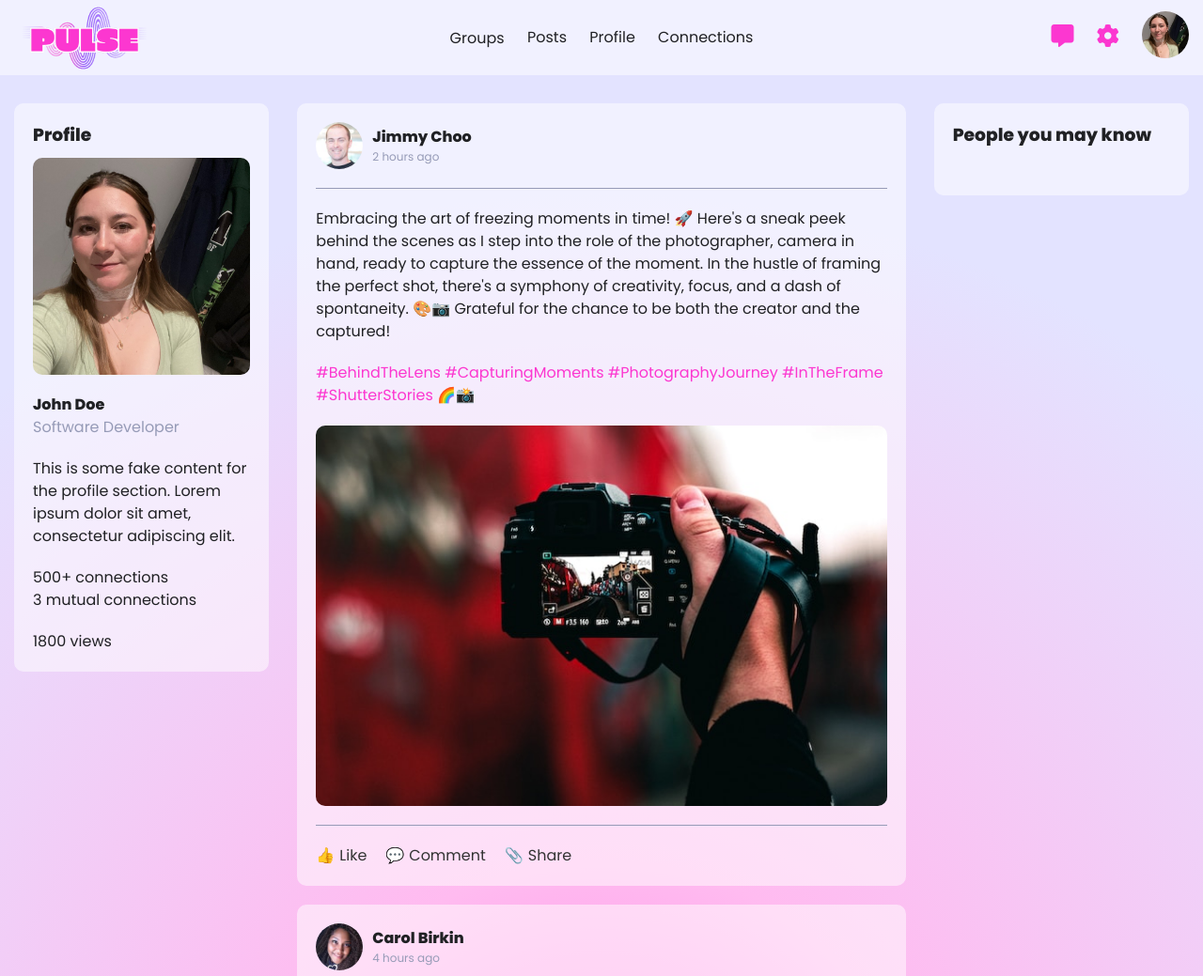
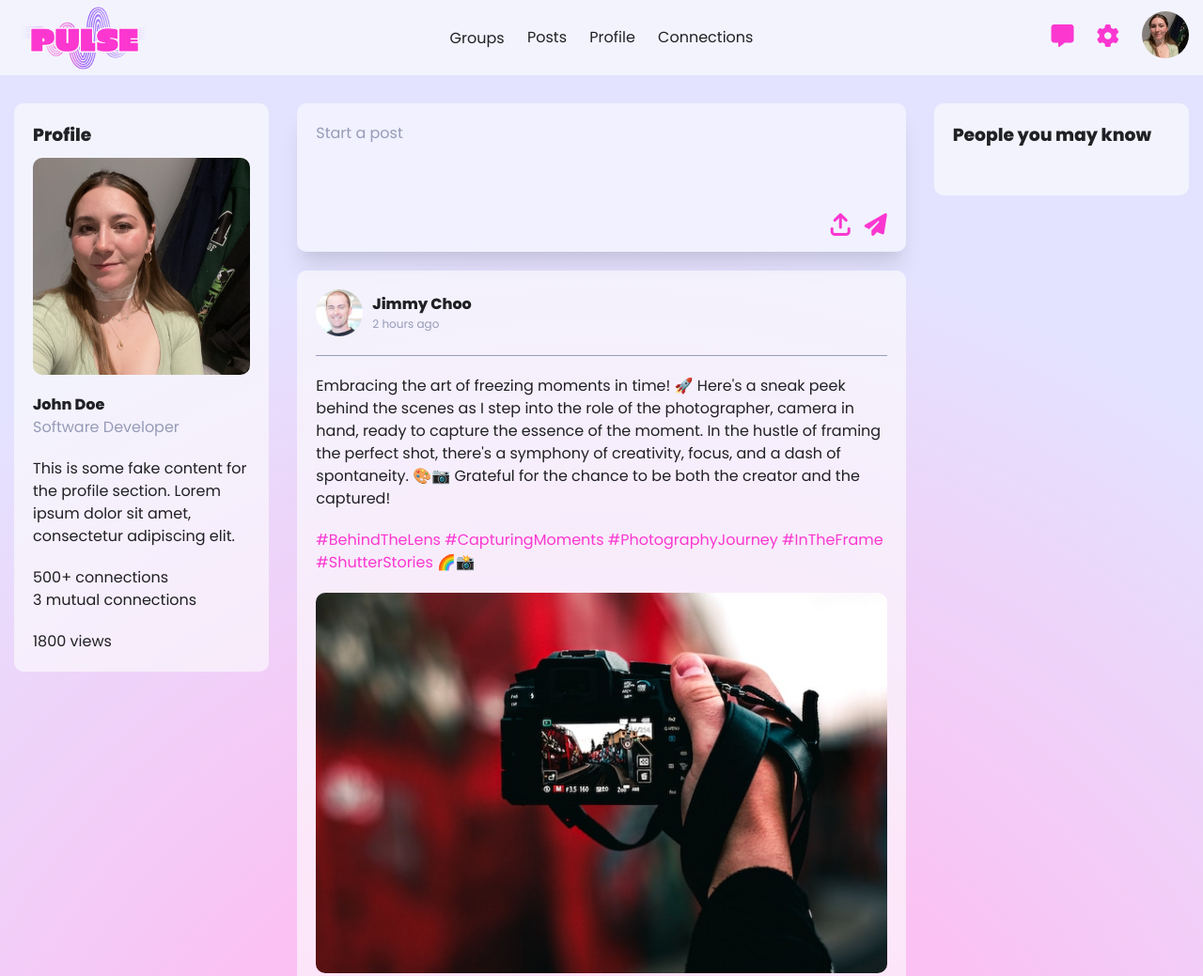
Before and after one commit to mcguenette/pulse, a website with bundled scripts: page index.html in a window 1280 px wide. Shown: the top 1039 px of the page at 94% size. Built offline with nearby package versions, Linux system fonts and the light colour scheme; no server answers.

Commit message:
added new post section

```diff
--- a/assets/style/index.css
+++ b/assets/style/index.css
@@ -6,7 +6,8 @@
     --secondary-dark: #313455;
     --primary-grey: #969bb7;
     --light-color: #fff;
-    --transparent-light: #ffffff85;
+    --transparent-input: #ffffff85;
+    --transparent-bg: rgba(253, 253, 253, 0.616);
     --primary-pink: #fc37d0;
     --secondary-pink: #c21e9e;
     --light-pink: #f4aad9;
@@ -50,7 +51,7 @@ h3 {
 
 header {
     height: 80px;
-    background-color: var(--transparent-light);
+    background-color: var(--transparent-bg);
     display: flex;
     color: var(--primary-dark);
     margin-bottom: 30px;
@@ -81,7 +82,7 @@ li {
 }
 
 li:hover {
-    color: var(--secondary-pink);
+    color: var(--primary-pink);
     cursor: pointer;
 }
 
@@ -97,9 +98,12 @@ li:hover {
     display: inline;
 }
 
-i.fa-solid.fa-gear,
-i.fa-solid.fa-message {
+.fa-gear,
+.fa-message,
+.fa-arrow-up-from-bracket,
+.fa-paper-plane {
     font-size: 24px;
+    color: var(--primary-pink);
 }
 
 /* Inputs/Buttons */
@@ -112,14 +116,19 @@ input[type='password'] {
     background: transparent;
 }
 
+/* because label is in input- dark placeholder, but text area has no label */
 input::placeholder {
     color: var(--primary-dark)
+}
+
+textarea::placeholder {
+    color: var(--primary-grey);
 }
 
 .input-wrapper {
     border-radius: 10px;
     border: 2px solid var(--light-color);
-    background-color: var(--transparent-light);
+    background-color: var(--transparent-input);
     display: flex;
     flex-direction: column;
     padding: 7px 15px;
@@ -155,7 +164,7 @@ input[type=button] {
 }
 
 .secondary-button {
-    background-color: var(--transparent-light);
+    background-color: var(--transparent-input);
     color: var(--primary-pink);
     box-shadow: rgba(0, 0, 0, 0.1) 0px 20px 25px -5px, rgba(0, 0, 0, 0.04) 0px 10px 10px -5px;
     transition: all 200ms;
@@ -245,7 +254,7 @@ section.feed {
 }
 
 section.profile, .post, section.new-users {
-    background-color: var(--transparent-light);
+    background-color: var(--transparent-bg);
     padding: 20px;
     border-radius: 10px;
 }
@@ -254,7 +263,40 @@ section.profile, .post, section.new-users {
     width: 30%;
 }
 
-/* post sections */
+/* post/feed section */
+
+textarea {
+    width: 100%;
+    height: 100px;
+    display: flex;
+    justify-content: flex-start;
+    align-items: center;
+    margin-inline: auto;
+    resize: none;
+    background-color: transparent;
+    border-radius: 10px;
+    padding: 13px 5px;
+}
+
+.submit-post {
+    width: 100%;
+}
+
+.submit-post .input-wrapper {
+    width: 100%;
+    margin-bottom: 20px;
+    box-shadow: rgba(0, 0, 0, 0.1) 0px 20px 25px -5px, rgba(0, 0, 0, 0.04) 0px 10px 10px -5px;
+    border: none;
+}
+
+.submit-post span {
+    display: flex;
+    justify-content: flex-end;
+    align-items: center;
+    gap: 15px;
+    padding: 10px 5px;
+}
+
 .post {
     border-radius: 10px;
     padding: 20px;
@@ -286,6 +328,10 @@ section.profile, .post, section.new-users {
 
 .post-content p {
     padding-bottom: 20px;
+}
+
+.post-content span {
+    color: var(--primary-purple);
 }
 
 .post-content img {
--- a/index.html
+++ b/index.html
@@ -68,6 +68,13 @@
               </div>
           </section>
           <section class="feed">
+              <div class="submit-post">
+                <div class="input-wrapper">
+                  <textarea name="post" id="" cols="30" rows="10" id="textarea" placeholder="Start a post"></textarea>
+                  <span><i class="fa-solid fa-arrow-up-from-bracket"></i><i class="fa-solid fa-paper-plane"></i></span>
+
+                </div>
+              </div>
               <div class="post">
                   <div class="post-header">
                     <img src="./assets/img/74.jpg" alt="Profile Picture" class="profile-pic">
@@ -138,9 +145,9 @@
                     </div>
                   </div>
                   <div class="post-content">
-                    <p>Happy Holidays!! Thank you @robyn-waddell and @andre-specht for a great first semester at MITT! 🎒✏️
+                    <p>Happy Holidays!!🎄Thank you <span>@robynwaddell</span> and <span>@andrespecht</span> for a great first semester at MITT! 🎒✏️
                       I've learned so much and I know myself and Robyn included, will keep practicing 🕶️ hehe.
-                      Hope everyone is able to rest and enjoy their time off.
+                      Hope everyone is able to rest and enjoy their time off.✨🎁
                     </p>
                     <p class="hashtags">#MITT #softwaredeveloper #javascript #css #html #bestfriendo #happyholidays</p>
                     <img src="./assets/img/mc-post.jpg">
```
